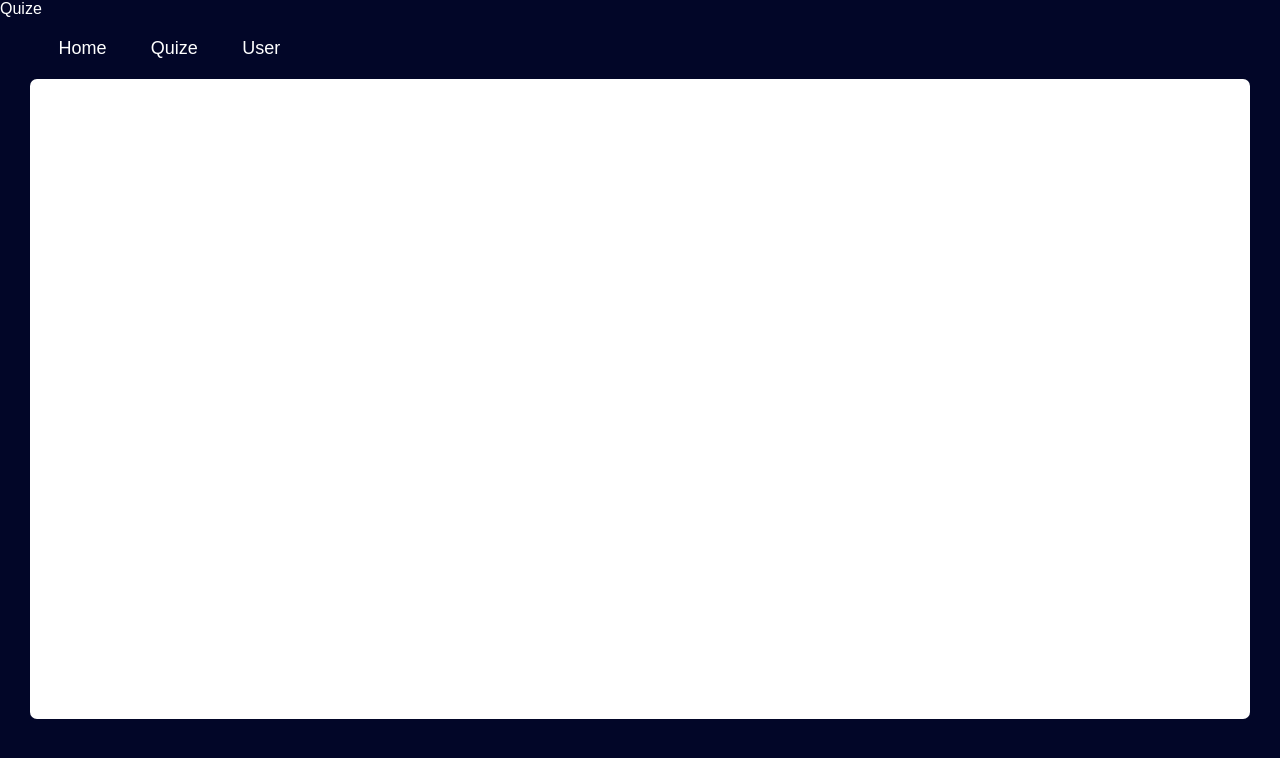
After one commit to parthahere001/justanotherrepo, a Django app: template quizapp/quizzer/templates/quize.html in a window 1280 px wide. The commit adds this page. Shown: the top 758 px of the page. Run offline with Django 3.2, Linux system fonts and the light colour scheme; the template is opened without the code that fills it, so the values that code supplies are empty.

Commit message:
added some templates

```diff
--- /dev/null
+++ b/quizapp/quizzer/templates/base.html
@@ -0,0 +1,28 @@
+<!DOCTYPE html>
+<html lang="en">
+<head>
+    <meta charset="UTF-8">
+    <meta http-equiv="X-UA-Compatible" content="IE=edge">
+    <meta name="viewport" content="width=device-width, initial-scale=1.0">
+    {% block title %} {% endblock title %}
+    <link rel="stylesheet" href="style.css">
+</head>
+<body>
+    <div id="header">
+        <div class="container">
+            <nav>
+                <ul id="side menu">
+                    <li> <a href="{%url 'home'%}">Home</a></li>
+                    <li> <a href="{%url 'quize'%}">Quize</a></li>
+                    <li> <a href="#">User</a></li>
+                </ul>
+            </nav>
+        </div>
+    </div>
+    <div id="question">
+        <div class="container">
+            {% block body %} {% endblock body %}
+        </div>
+    </div>
+</body>
+</html>
--- a/quizapp/quizzer/templates/home.html
+++ b/quizapp/quizzer/templates/home.html
@@ -1 +1,3 @@
-<h1>WWE</h1>
+{% extends 'base.html'%}
+{% block title %} Home {%endblock title %}
+{% block body %}<h1> Welcome to Quizzer </h1> {% endblock body %}
--- /dev/null
+++ b/quizapp/quizzer/templates/quize.html
@@ -0,0 +1,3 @@
+{% extends 'base.html'%}
+{% block title %} Quize {%endblock title %}
+{% block body %}<h1> Welcome to  </h1> {% endblock body %}
--- /dev/null
+++ b/quizapp/quizzer/templates/style.css
@@ -0,0 +1,49 @@
+*{
+    margin: 0;
+    padding: 0;
+    font-family: 'Poppins', sans-serif;
+    box-sizing: border-box;
+}
+
+html{
+    scroll-behavior: smooth;
+}
+body{
+    background: #020628;
+    color: #fff;
+}
+#header{
+
+    background-size: cover;
+    background-position: center;
+}
+.container{
+    padding: 10px 3%;
+}
+
+nav{
+    display: flex;
+    align-items: center;
+    justify-content: space-between;
+    flex-wrap: wrap;
+}
+
+nav ul li{
+    display: inline-block;
+    list-style: none;
+    margin: 10px 20px;
+}
+
+nav ul li a{
+    text-decoration: none;
+    color: #fff;
+    font-size: 18px;
+    position: relative;
+}
+
+#question{
+    margin: 0 30px;
+    background-color: rgb(255, 255, 255);
+    height: 80vh;
+    border-radius: 7px;
+}
--- a/quizapp/quizzer/urls.py
+++ b/quizapp/quizzer/urls.py
@@ -3,5 +3,6 @@
 from quizzer import views
 
 urlpatterns = [
-    path('',views.home, name='home')
+    path('',views.home, name='home'),
+    path('/quize',views.quize, name='quize')
 ]
--- a/quizapp/quizzer/views.py
+++ b/quizapp/quizzer/views.py
@@ -1,5 +1,8 @@
-from django.shortcuts import render,HttpResponse
+from django.shortcuts import render
 
 # Create your views here.
 def home(request):
     return render (request,'home.html')
+
+def quize(request):
+    return render (request,'quize.html')
```
